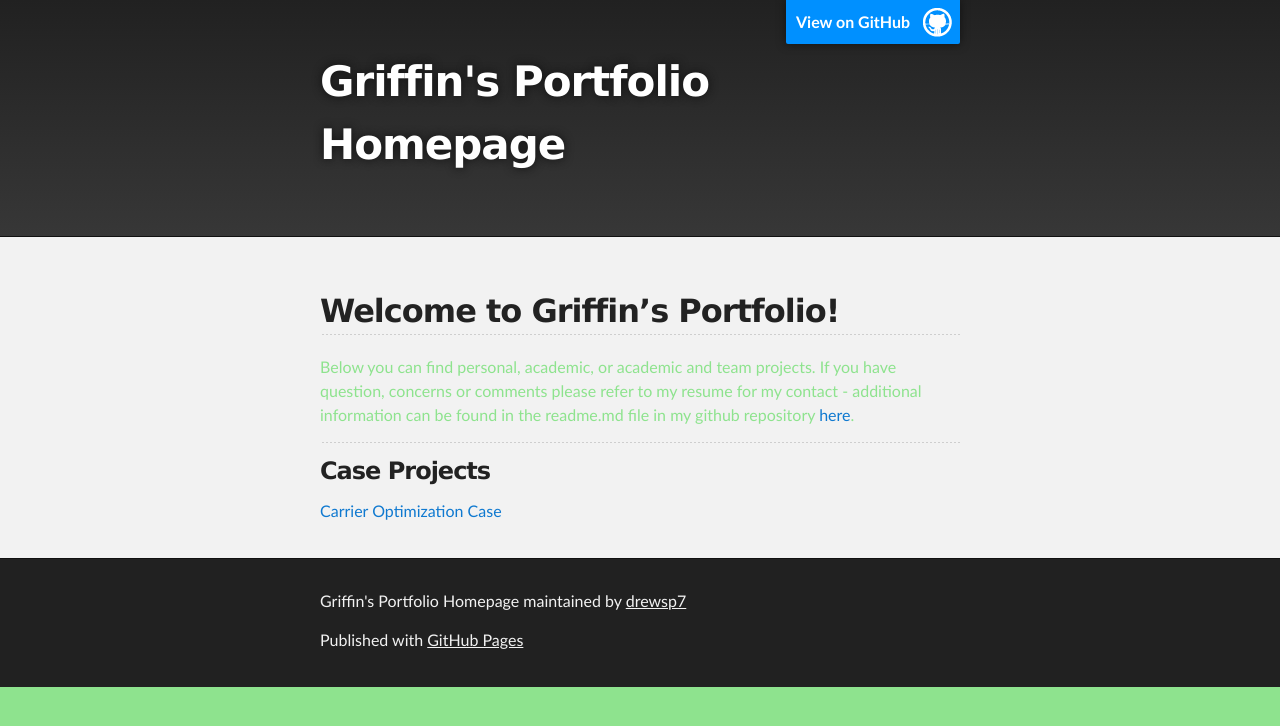
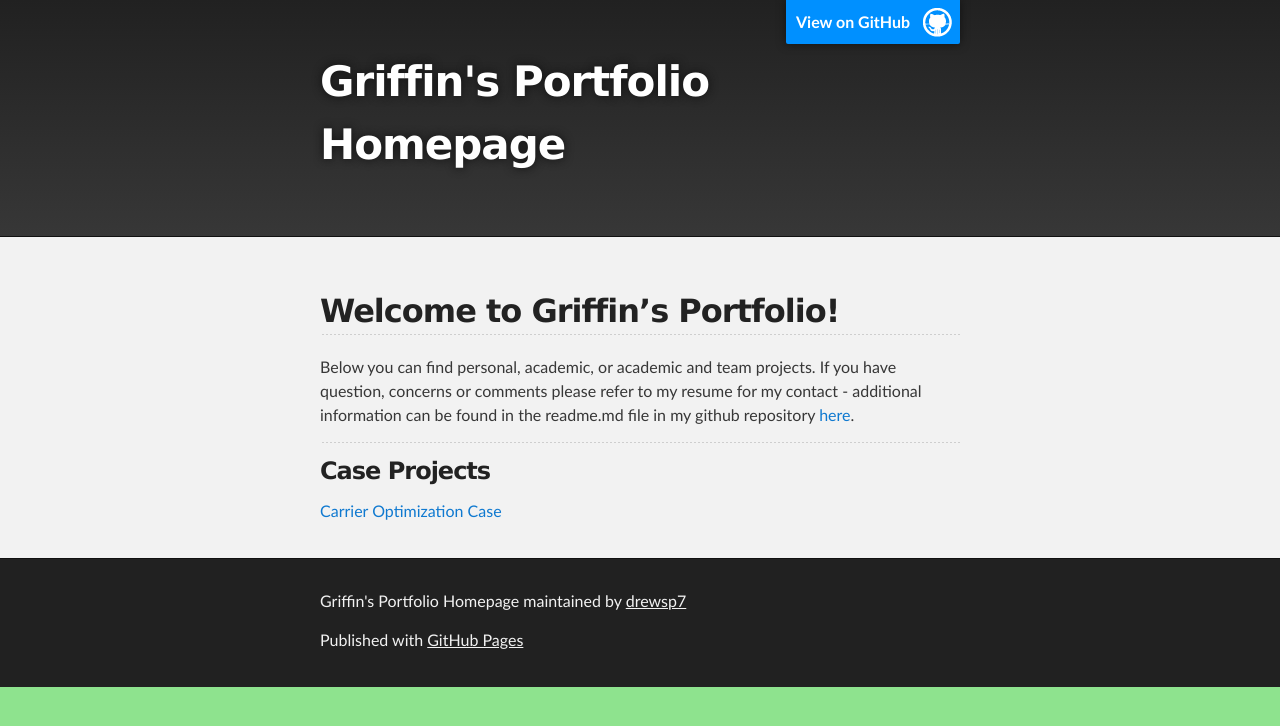
Before and after one commit to drewsp7/griffinsalyer.github.io, a Jekyll site: the page built from index.md, in a window 1280 px wide. Shown: the top 726 px of the page. Built offline with Jekyll 4.4.1, drawn with Linux system fonts in a browser that asks for light colours; our own code applies the rules of GitHub Pages for plain Markdown files; the repository's description, which GitHub fills in, is left out.

Commit message:
Update jekyll-theme-slate.scss

```diff
--- a/_sass/jekyll-theme-slate.scss
+++ b/_sass/jekyll-theme-slate.scss
@@ -45,7 +45,7 @@ Theme Styles
 
 body {
   box-sizing: border-box;
-  color:#8ee38e; // 373737
+  color:#373737; // 373737
   background: #8ee38e; //dark green - very bottom //212121
   font-size: 16px;
   font-family: 'Myriad Pro', Calibri, Helvetica, Arial, sans-serif;
```
